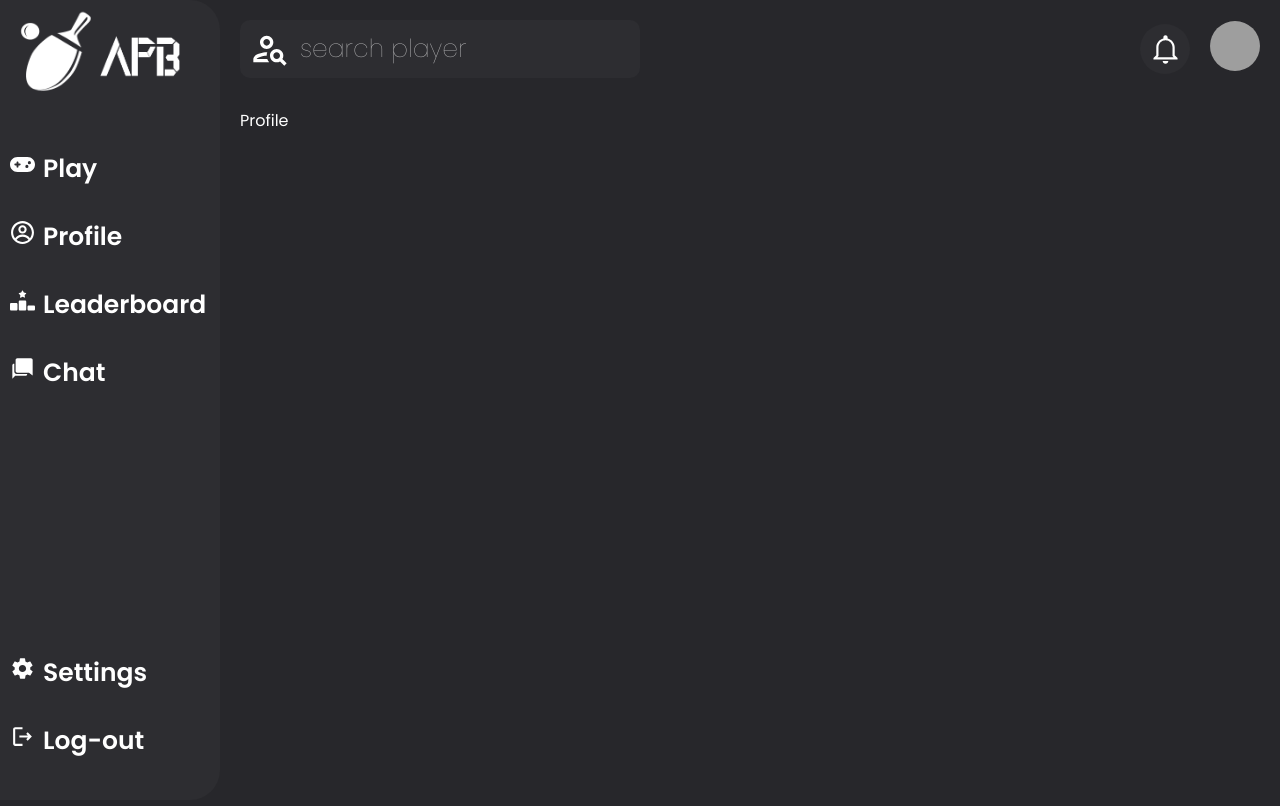
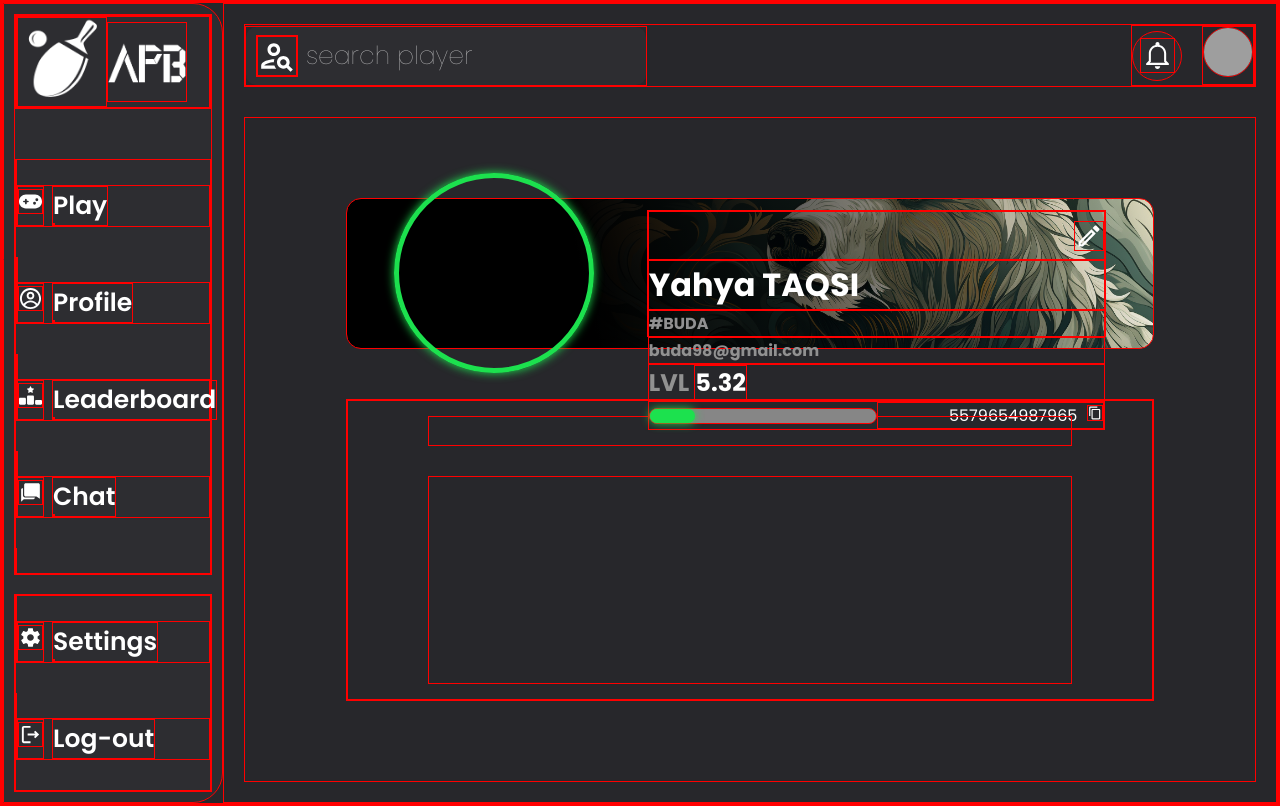
Before and after one commit to YassineElHajjami0/Trenscendence, a Next.js app: page /profile in a window 1280 px wide. Built offline with nearby package versions, Linux system fonts and the light colour scheme; grey boxes are pictures that could not be loaded.

Commit message:
working on profile page

```diff
--- a/app/Login/Login.tsx
+++ b/app/Login/Login.tsx
@@ -21,8 +21,8 @@ export default function Login() {
 				<input type="checkbox" name="check" id="check" />
 				<div className="sign_in">
 					<div className="sign_in_header">
-						<h1>sign in</h1>
-						<h3>use you're ApexPongBattle account to continue</h3>
+						<h1>sign {signInUp ? "up" : "in"}</h1>
+						<h3> {signInUp && "New? create "} use you're ApexPongBattle account to continue</h3>
 					</div>
 					<SignIn signInUp={signInUp} />
 					<h5>
--- /dev/null
+++ b/app/profile/Profile.css
@@ -0,0 +1,118 @@
+* {
+	/* border: 1px solid red; */
+}
+
+.profile_container {
+	padding: 5rem 0;
+	flex: 1;
+	display: flex;
+	flex-direction: column;
+	align-items: center;
+    justify-content: space-between;
+}
+
+.user_account {
+    max-width: 1024px;
+	border-radius: 15px;
+	width: 80%;
+	height: 30%;
+	background: #2d2d31;
+	display: flex;
+	align-items: center;
+	justify-content: space-around;
+	padding: 0 20px;
+	background-image: linear-gradient(77deg, rgba(0,0,0,1) 30%, rgba(255, 255, 255, 0) 100%),
+		url("../../public/Xarben_bear.png");
+	background-size: cover;
+	background-repeat: no-repeat;
+    background-position: right;
+}
+
+.profile_photo {
+	width: 200px;
+	height: 200px;
+	border-radius: 50%;
+	border: 5px solid #1ce14e;
+	box-shadow: 0 0 10px #1ce14e;
+}
+
+.profile_data {
+	width: 60%;
+	height: 85%;
+	display: flex;
+	flex-direction: column;
+	justify-content: space-between;
+}
+.profile_data h4, .profile_data h2{
+    color: #919191;
+}
+
+.edit_label:hover span {
+	opacity: 1;
+	transform: translate(0);
+}
+
+.edit_label {
+    text-shadow: 0 0 10px  #000000;
+	cursor: pointer;
+	font-size: 30px;
+	display: flex;
+	align-items: center;
+	justify-content: flex-end;
+}
+
+.edit_label svg {
+    text-shadow: 0 0 10px  #ff0000;
+	margin-left: 10px;
+}
+
+
+.edit_label span {
+
+	transition: all 0.5s;
+	opacity: 0;
+	transform: translate(50%, -50%);
+}
+
+.profile_progress {
+	display: flex;
+	align-items: center;
+	justify-content: space-between;
+	width: 100%;
+}
+
+.profile_uid {
+	text-align: right;
+	width: 50%;
+    cursor: pointer;
+}
+
+.profile_uid svg{
+    margin-left: 10px;
+}
+
+.progress {
+	border-radius: 10px;
+	position: relative;
+	width: 50%;
+	height: 16px;
+	background: #868686;
+}
+.progress::after {
+	border-radius: 10px;
+	content: "";
+	position: absolute;
+	height: 100%;
+	width: 20%;
+	left: 0;
+	top: 0;
+	background: #1ce14e;
+	box-shadow: 0 0 10px #1ce14e;
+}
+
+
+.profile_details{
+    border: 1px solid red;
+    width: 80%;
+    height: 60%;
+}
--- /dev/null
+++ b/app/profile/ProfileDetails.css
@@ -0,0 +1,24 @@
+*{
+    border: 1px solid red;
+}
+.profile_details_container{
+
+    display: flex;
+    width: 100%;
+    height: 100%;
+    align-items: center;
+    flex-direction: column;
+    justify-content: space-around;
+
+}
+
+.profile_details_header{
+height: 10%;
+width: 80%;
+}
+
+.profile_details_data{
+    height: 70%;
+    width: 80%;
+
+}
--- /dev/null
+++ b/app/profile/ProfileDetails.jsx
@@ -0,0 +1,9 @@
+import React from "react";
+import "./ProfileDetails.css";
+
+export default function ProfileDetails() {
+	return <div className="profile_details_container">
+        <div className="profile_details_header"></div>
+        <div className="profile_details_data"></div>
+    </div>;
+}
--- a/app/profile/page.tsx
+++ b/app/profile/page.tsx
@@ -1,9 +1,58 @@
-import React from 'react'
+"use client";
+import React, { useRef } from "react";
+import "./Profile.css";
+import { MdOutlineEdit, MdContentCopy } from "react-icons/md";
+import ProfileDetails from "./ProfileDetails"
+
 
 const Profile = () => {
-  return (
-    <div>Profile</div>
-  )
-}
+	const uidRef = useRef<HTMLDivElement>(null);
 
-export default Profile
+	const copyUID = () => {
+		return;
+		if (uidRef.current) {
+			const textToCopy = uidRef.current.textContent || "";
+
+			navigator.clipboard
+				.writeText(textToCopy)
+				.then(() => {
+					console.log("Text copied to clipboard:", textToCopy);
+				})
+				.catch((error) => {
+					console.error("Unable to copy text to clipboard", error);
+				});
+		}
+	};
+
+	return (
+		<div className="profile_container">
+			<div className="user_account">
+				<div className="profile_photo"></div>
+				<div className="profile_data">
+					<div className="edit_label">
+						<span>Edit</span>
+						<MdOutlineEdit />
+					</div>
+					<h1 className="profile_name">Yahya TAQSI</h1>
+					<h4 className="profile_username">#BUDA</h4>
+					<h4 className="profile_email">buda98@gmail.com</h4>
+					<h2 className="profile_user_lvl">
+						LVL <span>5.32</span>
+					</h2>
+					<div className="profile_progress">
+						<div className="progress"></div>
+						<div onClick={copyUID} ref={uidRef} className="profile_uid">
+							5579654987965
+							<MdContentCopy />
+						</div>
+					</div>
+				</div>
+			</div>
+			<div className="profile_details">
+                <ProfileDetails/>
+            </div>
+		</div>
+	);
+};
+
+export default Profile;
```
Also changed, not shown: app/Login/Login.css (+67 -9 lines), app/Login/SignIn.css (+29 -27 lines), app/Login/SignIn.tsx (+7 -14 lines), public/Xarben_bear.png (added).
